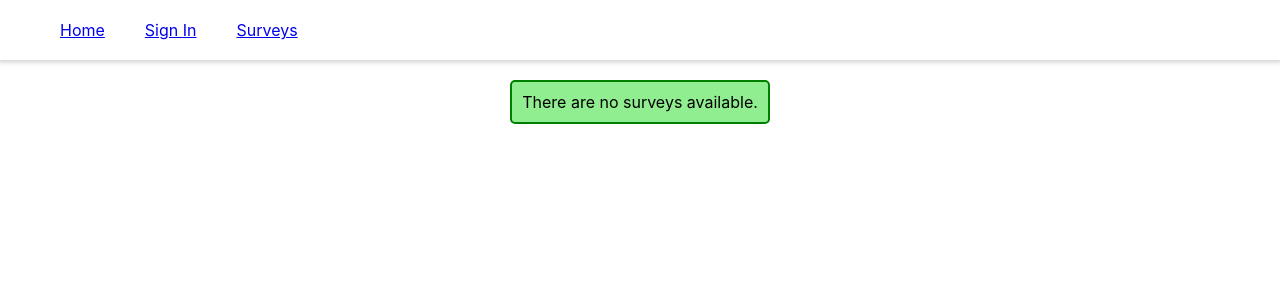
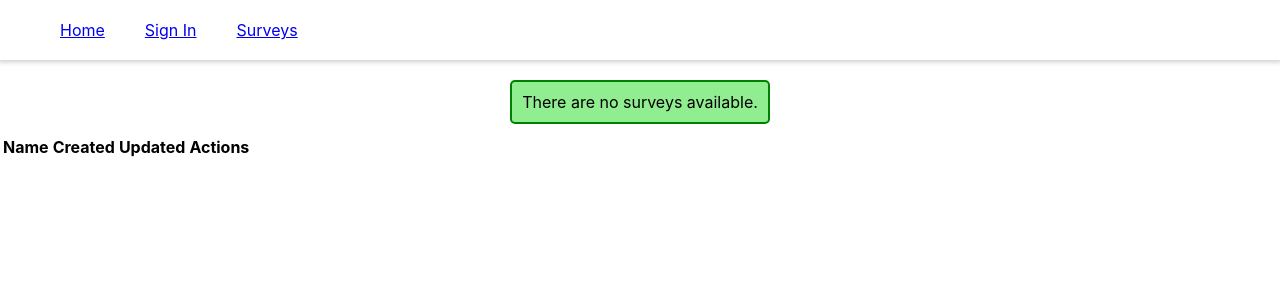
Before and after one commit to AVespaIsNotAMotorcycle/surveyapp-frontend, a React (Create React App) app: page /surveys in a window 1280 px wide. Shown: the top 300 px of the page. Built offline with nearby package versions, Linux system fonts and the light colour scheme.

Commit message:
Displays list of surveys

```diff
--- a/src/components/Surveys.jsx
+++ b/src/components/Surveys.jsx
@@ -4,6 +4,7 @@ import React, {
   useState,
 } from 'react';
 import axios from 'axios';
+import { Link } from 'react-router-dom';
 
 import UserContext from '../UserContext';
 import InlineMessage from './InlineMessage';
@@ -42,7 +43,33 @@ function Surveys() {
           There are no surveys available.
         </InlineMessage>
       )}
-      {surveys}
+      <table>
+        <thead>
+          <tr>
+            <th>Name</th>
+            <th>Created</th>
+            <th>Updated</th>
+            <th>Actions</th>
+          </tr>
+        </thead>
+        <tbody>
+          {surveys.map(({
+            id,
+            name,
+            createdAt,
+            updatedAt,
+          }) => (
+            <tr key={id}>
+              <td>{name}</td>
+              <td>{createdAt}</td>
+              <td>{updatedAt}</td>
+              <td>
+                <Link to={`/surveys/${id}`}>View</Link>
+              </td>
+            </tr>
+          ))}
+        </tbody>
+      </table>
     </div>
   );
 }
```
